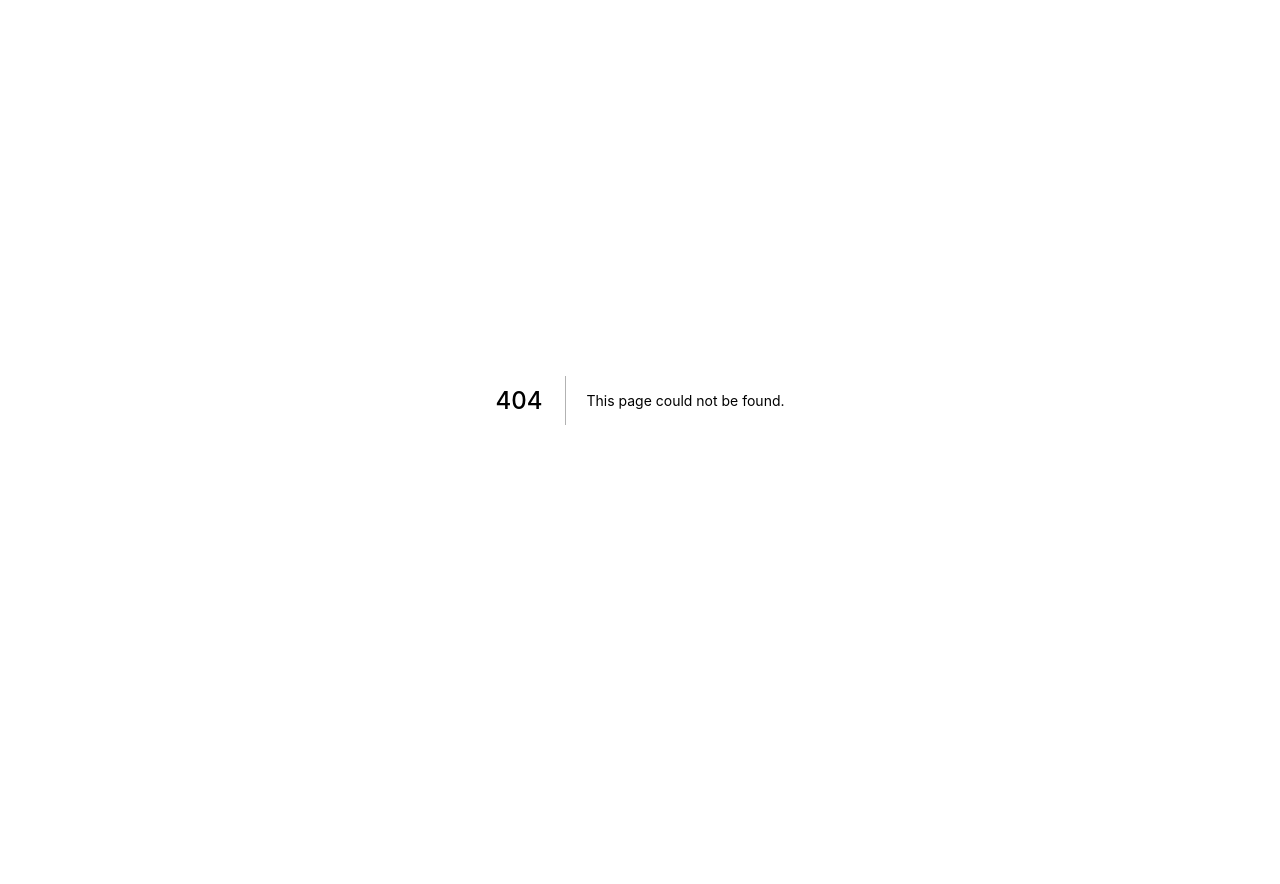
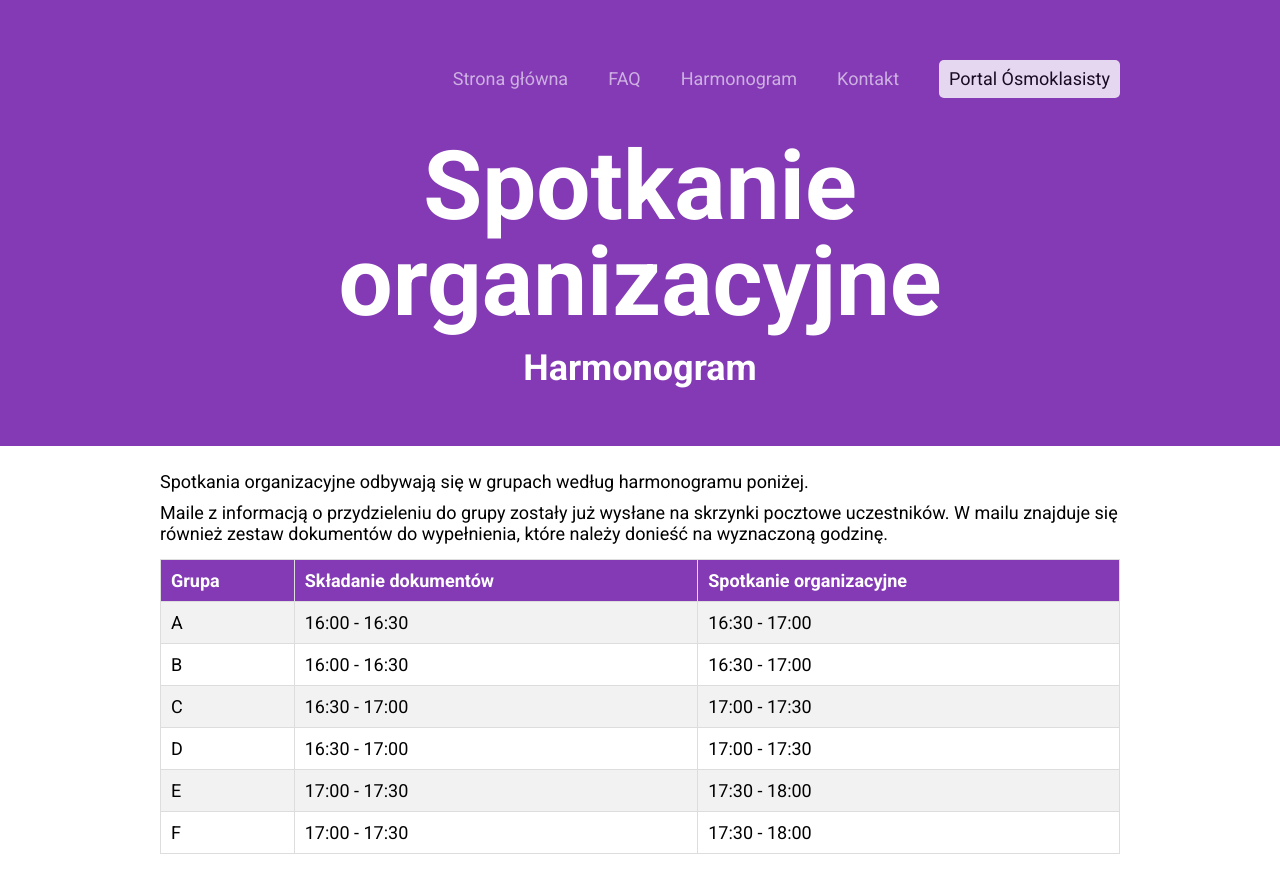
Before and after one commit to stanislawdera/pogotowie-osmoklasisty, a Next.js app: page /aktualnosci/spotkanie-organizacyjne-harmonogram in a window 1280 px wide. Before the commit this address had no page. Before the commit the page ends 800 px from the top, so only its background shows below. Built offline with nearby package versions, Linux system fonts and the light colour scheme.

Commit message:
Add 'Spotkanie organizacyjne - harmonogram' post

```diff
--- /dev/null
+++ b/pages/aktualnosci/spotkanie-organizacyjne-harmonogram.js
@@ -0,0 +1,70 @@
+import { Paragraph } from "components/atoms/Paragraph/Paragraph.styles";
+import { Section } from "components/atoms/Section/Section.styles";
+import { Table } from "components/atoms/Table/Table.styles";
+import { Wrapper } from "components/atoms/Wrapper/Wrapper.styles";
+import Layout from "components/organisms/Layout/Layout";
+import Head from "next/head";
+import React from "react";
+
+export default function Harmonogram() {
+  return (
+    <Layout title="Spotkanie organizacyjne" content="Harmonogram">
+      <Head>
+        <title>
+          Spotkanie organizacyjne (harmonogram) - Pogotowie Ósmoklasisty
+        </title>
+        <meta name="description" content="" />
+      </Head>
+      <Wrapper>
+        <Paragraph>
+          Spotkania organizacyjne odbywają się w grupach według harmonogramu
+          poniżej.
+        </Paragraph>
+        <Paragraph>
+          Maile z informacją o przydzieleniu do grupy zostały już wysłane na
+          skrzynki pocztowe uczestników. W mailu znajduje się również zestaw
+          dokumentów do wypełnienia, które należy donieść na wyznaczoną godzinę.
+        </Paragraph>
+        <Section>
+          <Table>
+            <tr>
+              <th>Grupa</th>
+              <th>Składanie dokumentów</th>
+              <th>Spotkanie organizacyjne</th>
+            </tr>
+            <tr>
+              <td>A</td>
+              <td>16:00 - 16:30</td>
+              <td>16:30 - 17:00</td>
+            </tr>
+            <tr>
+              <td>B</td>
+              <td>16:00 - 16:30</td>
+              <td>16:30 - 17:00</td>
+            </tr>
+            <tr>
+              <td>C</td>
+              <td>16:30 - 17:00</td>
+              <td>17:00 - 17:30</td>
+            </tr>
+            <tr>
+              <td>D</td>
+              <td>16:30 - 17:00</td>
+              <td>17:00 - 17:30</td>
+            </tr>
+            <tr>
+              <td>E</td>
+              <td>17:00 - 17:30</td>
+              <td>17:30 - 18:00</td>
+            </tr>
+            <tr>
+              <td>F</td>
+              <td>17:00 - 17:30</td>
+              <td>17:30 - 18:00</td>
+            </tr>
+          </Table>
+        </Section>
+      </Wrapper>
+    </Layout>
+  );
+}
```
Also changed, not shown: pages/dla-zapisanych.js (+12 -1 lines), pages/index.js (+11 -10 lines).
